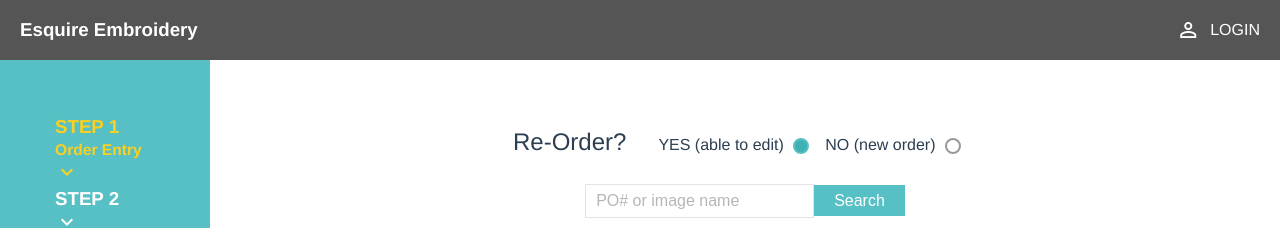
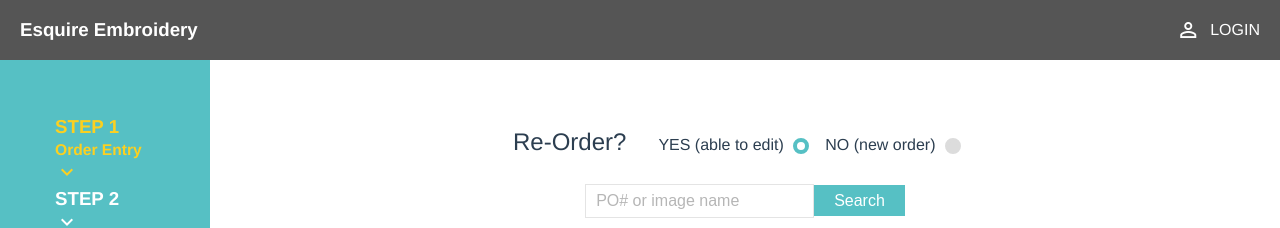
Before and after one commit to okabe-san/esquire_order, a Vue app: page /#/entry in a window 1280 px wide. Shown: the top 228 px of the page. Built offline with nearby package versions, Linux system fonts and the light colour scheme; what vue-clip would draw is missing.

Commit message:
update radio style

```diff
--- a/src/assets/css/main_lib.css
+++ b/src/assets/css/main_lib.css
@@ -107,14 +107,15 @@ input[type=radio] {
   position: relative;
   top: .25rem;
   left: -1rem;
-  height: .75rem;
-  width: .75rem;
-  border: 2px solid #999;
+  height: .5rem;
+  width: .5rem;
+  border: 4px solid #dcdcdc;
+  background: #dcdcdc;
   border-radius: 50%;
   -webkit-transition: all 0.25s linear;
 }
 input[type=radio]:checked + .radio {
   border-radius: 50%;
-  border: 2px solid #56c0c4;
-  background: #3fb0b4;
+  border: 4px solid #56c0c4;
+  background: #fff;
 }
```
